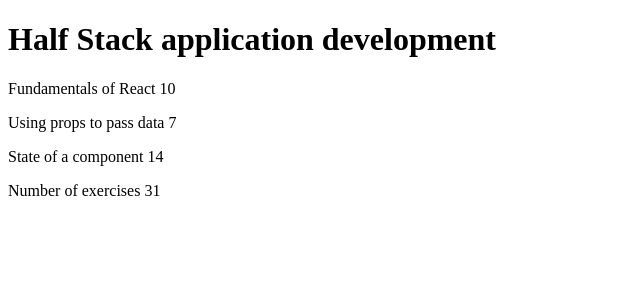
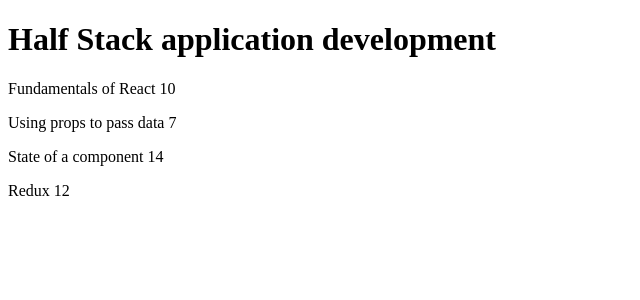
Before and after one commit to elvis-visi/FSO, a React (Vite) app in the folder courseinfo/: page / in a window 1280 px wide. Shown: the top 300 px of the page, without its empty margins (0-640 px from the left). Built offline with nearby package versions, Linux system fonts and the light colour scheme.

Commit message:
courseinfo 2.1

```diff
--- a/courseinfo/src/App.jsx
+++ b/courseinfo/src/App.jsx
@@ -1,47 +1,35 @@
-const Header = ({ course }) => <h1>{course}</h1>;
-
-const Total = ({ sum }) => <p>Number of exercises {sum}</p>;
-
-const Part = ({ part }) => (
-  <p>
-    {part.name} {part.exercises}
-  </p>
-);
-
-const Content = ({ parts }) => (
-  <>
-    <Part part={parts[0]} />
-    <Part part={parts[1]} />
-    <Part part={parts[2]} />
-  </>
-);
+import Course from "./Course";
 
 const App = () => {
-  const course = "Half Stack application development";
-  const parts = [
+  const course = {
+    id: 1,
+    name: "Half Stack application development",
+    parts: [
       {
         name: "Fundamentals of React",
         exercises: 10,
+        id: 1,
       },
       {
         name: "Using props to pass data",
         exercises: 7,
+        id: 2,
       },
       {
         name: "State of a component",
         exercises: 14,
+        id: 3,
       },
-  ];
 
-  return (
-    <div>
-      <Header course={course} />
-      <Content parts={parts} />
-      <Total
-        sum={parts[0].exercises + parts[1].exercises + parts[2].exercises}
-      />
-    </div>
-  );
+      {
+        name: "Redux",
+        exercises: 12,
+        id: 3,
+      },
+    ],
+  };
+
+  return <Course course={course} />;
 };
 
 export default App;
--- /dev/null
+++ b/courseinfo/src/Course.jsx
@@ -0,0 +1,35 @@
+const Course = ({ course }) => {
+  return (
+    <div>
+      <Header name={course.name} />
+      <Content parts={course.parts} />
+      {/* <Total
+        sum={
+          course.parts[0].exercises +
+          course.parts[1].exercises +
+          course.parts[2].exercises
+        }
+      /> */}
+    </div>
+  );
+};
+
+const Header = ({ name }) => <h1>{name}</h1>;
+
+const Total = ({ sum }) => <p>Number of exercises {sum}</p>;
+
+const Part = ({ part }) => (
+  <p>
+    {part.name} {part.exercises}
+  </p>
+);
+
+const Content = ({ parts }) => (
+  <>
+    {parts.map((part) => (
+      <Part key={part.name} part={part} />
+    ))}
+  </>
+);
+
+export default Course;
```
Lines whose indentation alone changed are shown as unchanged.
